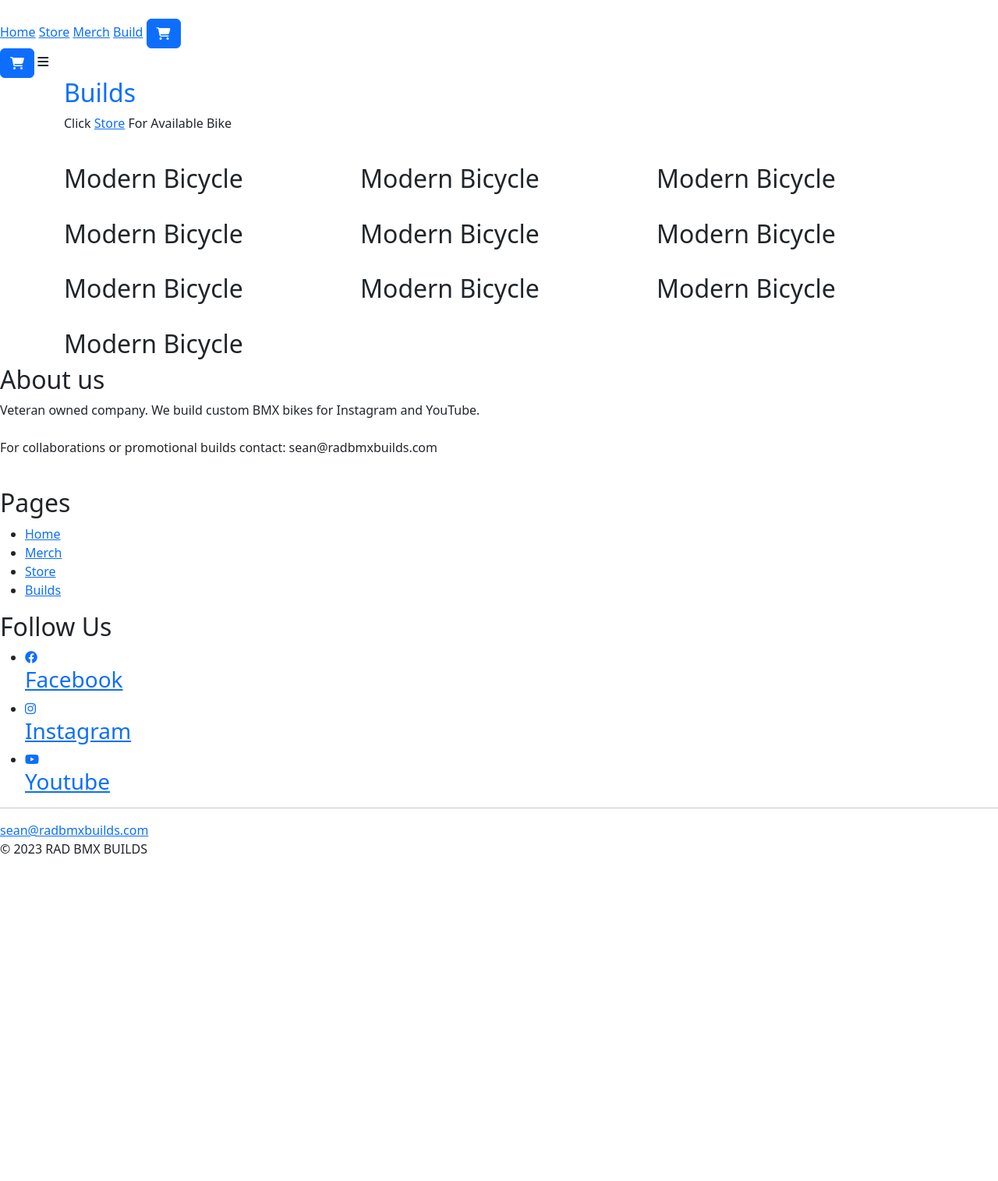
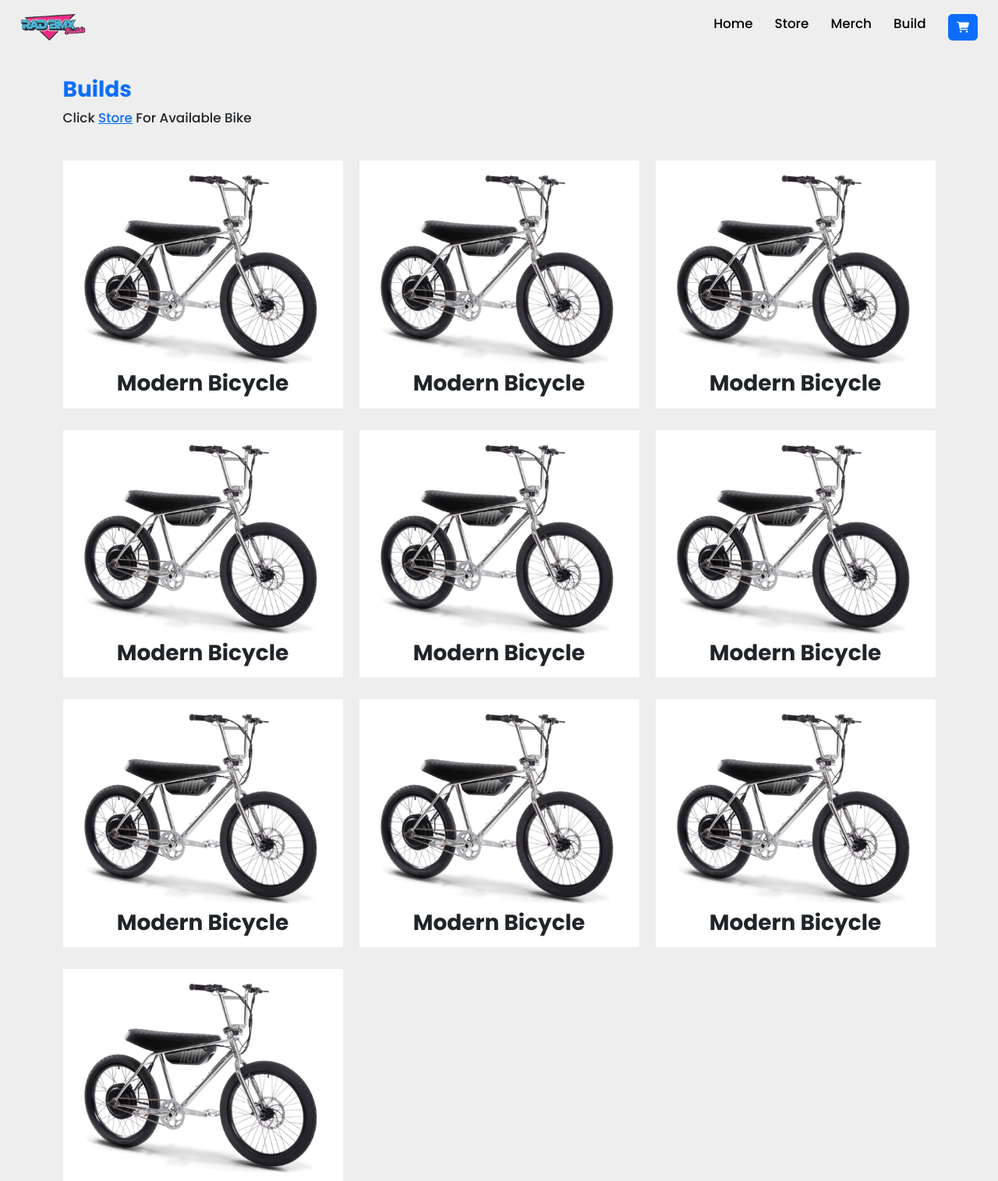
Before and after one commit to ekoxyprince/online-shop, a plain HTML site: page build.html in a window 1280 px wide. Shown: the top 1515 px of the page at 78% size. Before the commit the page ends 1117 px from the top, so only its background shows below. Drawn offline with nearby package versions, Linux system fonts and the light colour scheme; the site is published under a folder, as on GitHub Pages, so addresses that start at the root find nothing.

Commit message:
changes on path

```diff
--- a/build.html
+++ b/build.html
@@ -4,20 +4,20 @@
     <meta charset="UTF-8">
     <meta name="viewport" content="width=device-width, initial-scale=1.0">
     <title>BMX</title>
-    <link rel="stylesheet" href="/assets/css/style.css">
+    <link rel="stylesheet" href="./assets/css/style.css">
     <link rel="stylesheet" href="https://cdnjs.cloudflare.com/ajax/libs/bootstrap/5.3.2/css/bootstrap.min.css" integrity="sha512-b2QcS5SsA8tZodcDtGRELiGv5SaKSk1vDHDaQRda0htPYWZ6046lr3kJ5bAAQdpV2mmA/4v0wQF9MyU6/pDIAg==" crossorigin="anonymous" referrerpolicy="no-referrer" />
     <link rel="stylesheet" href="https://cdnjs.cloudflare.com/ajax/libs/font-awesome/6.4.2/css/all.min.css" integrity="sha512-z3gLpd7yknf1YoNbCzqRKc4qyor8gaKU1qmn+CShxbuBusANI9QpRohGBreCFkKxLhei6S9CQXFEbbKuqLg0DA==" crossorigin="anonymous" referrerpolicy="no-referrer" />
 </head>
 <body>
     <header>
         <div class="nav__logo">
-            <img src="/assets/images/logo.png" alt="" srcset="">
+            <img src="./assets/images/logo.png" alt="" srcset="">
         </div>
         <nav>
             <a class="nav__link" href="/">Home</a>
-            <a class="nav__link" href="/store.html">Store</a>
-            <a class="nav__link" href="/merch.html">Merch</a>
-            <a class="nav__link" href="/build.html">Build</a>
+            <a class="nav__link" href="./store.html">Store</a>
+            <a class="nav__link" href="./merch.html">Merch</a>
+            <a class="nav__link" href="./build.html">Build</a>
             <button id="cart-btn" class="btn btn-primary"><i class="fas fa-cart-shopping"></i></button>
         </nav>
     <div class="nav__icon">
@@ -35,7 +35,7 @@
                 <div class="col-md-4">
                     <div class="content__card">
                         <div class="blurred__img">
-                        <img id="img" src="/assets/images/store-zoo.jfif" loading="lazy" alt="">
+                        <img id="img" src="./assets/images/store-zoo.jfif" loading="lazy" alt="">
                     </div>
                         <h2>Modern Bicycle</h2>
                        </div>
@@ -43,7 +43,7 @@
                 <div class="col-md-4">
                     <div class="content__card">
                         <div  class="blurred__img">
-                        <img id="img" src="/assets/images/store-zoo.jfif" loading="lazy" alt="">
+                        <img id="img" src="./assets/images/store-zoo.jfif" loading="lazy" alt="">
                     </div>
                         <h2>Modern Bicycle</h2>
                        </div>
@@ -51,7 +51,7 @@
                 <div class="col-md-4">
                     <div class="content__card">
                         <div class="blurred__img">
-                        <img id="img" src="/assets/images/store-zoo.jfif" loading="lazy" alt="">
+                        <img id="img" src="./assets/images/store-zoo.jfif" loading="lazy" alt="">
                     </div>
                         <h2>Modern Bicycle</h2>
                        </div>
@@ -59,7 +59,7 @@
                 <div class="col-md-4">
                     <div class="content__card">
                         <div class="blurred__img">
-                        <img id="img" src="/assets/images/store-zoo.jfif" loading="lazy" alt="">
+                        <img id="img" src="./assets/images/store-zoo.jfif" loading="lazy" alt="">
                     </div>
                         <h2>Modern Bicycle</h2>
                        </div>
@@ -67,7 +67,7 @@
                 <div class="col-md-4">
                     <div class="content__card">
                         <div class="blurred__img">
-                        <img id="img" src="/assets/images/store-zoo.jfif" loading="lazy" alt="">
+                        <img id="img" src="./assets/images/store-zoo.jfif" loading="lazy" alt="">
                     </div>
                         <h2>Modern Bicycle</h2>
                        </div>
@@ -75,7 +75,7 @@
                 <div class="col-md-4">
                     <div class="content__card">
                         <div class="blurred__img">
-                        <img id="img" src="/assets/images/store-zoo.jfif" loading="lazy" alt="">
+                        <img id="img" src="./assets/images/store-zoo.jfif" loading="lazy" alt="">
                     </div>
                         <h2>Modern Bicycle</h2>
                        </div>
@@ -83,7 +83,7 @@
                 <div class="col-md-4">
                     <div class="content__card">
                         <div  class="blurred__img">
-                        <img id="img" src="/assets/images/store-zoo.jfif" loading="lazy" alt="">
+                        <img id="img" src="./assets/images/store-zoo.jfif" loading="lazy" alt="">
                     </div>
                         <h2>Modern Bicycle</h2>
                        </div>
@@ -91,7 +91,7 @@
                 <div class="col-md-4">
                     <div class="content__card">
                         <div class="blurred__img">
-                        <img id="img" src="/assets/images/store-zoo.jfif" loading="lazy" alt="">
+                        <img id="img" src="./assets/images/store-zoo.jfif" loading="lazy" alt="">
                     </div>
                         <h2>Modern Bicycle</h2>
                        </div>
@@ -99,7 +99,7 @@
                 <div class="col-md-4">
                     <div class="content__card">
                         <div class="blurred__img">
-                        <img id="img" src="/assets/images/store-zoo.jfif" loading="lazy" alt="">
+                        <img id="img" src="./assets/images/store-zoo.jfif" loading="lazy" alt="">
                     </div>
                         <h2>Modern Bicycle</h2>
                        </div>
@@ -107,7 +107,7 @@
                 <div class="col-md-4">
                     <div class="content__card">
                         <div class="blurred__img">
-                        <img id="img" src="/assets/images/store-zoo.jfif" loading="lazy" alt="">
+                        <img id="img" src="./assets/images/store-zoo.jfif" loading="lazy" alt="">
                     </div>
                         <h2>Modern Bicycle</h2>
                        </div>
@@ -123,16 +123,16 @@
 
                     For collaborations or promotional builds contact: sean@radbmxbuilds.com
                     </p>
-                    <img src="/assets/images/logo.png" alt="">
+                    <img src="./assets/images/logo.png" alt="">
             </div>
             <div class="footer__section">
                 <h2>Pages</h2>
                 <div>
                 <ul>
-                    <li><a href="">Home</a></li>
-                    <li><a href="">Merch</a></li>
-                    <li><a href="">Store</a></li>
-                    <li><a href="">Builds</a></li>
+                    <li><a href="/">Home</a></li>
+                    <li><a href="./merch.html">Merch</a></li>
+                    <li><a href="./store.html">Store</a></li>
+                    <li><a href="./build.html">Builds</a></li>
                 </ul>
             </div>
             </div>
@@ -154,6 +154,6 @@
         </div>
     </footer>
         <script src="https://cdnjs.cloudflare.com/ajax/libs/bootstrap/5.3.2/js/bootstrap.min.js" integrity="sha512-WW8/jxkELe2CAiE4LvQfwm1rajOS8PHasCCx+knHG0gBHt8EXxS6T6tJRTGuDQVnluuAvMxWF4j8SNFDKceLFg==" crossorigin="anonymous" referrerpolicy="no-referrer"></script>
-        <script src="/assets/js/script.js"></script>
+        <script src="./assets/js/script.js"></script>
     </body>
     </html>
```
Also changed, not shown: index.html (+11 -11 lines), merch.html (+24 -24 lines), store.html (+19 -19 lines).
